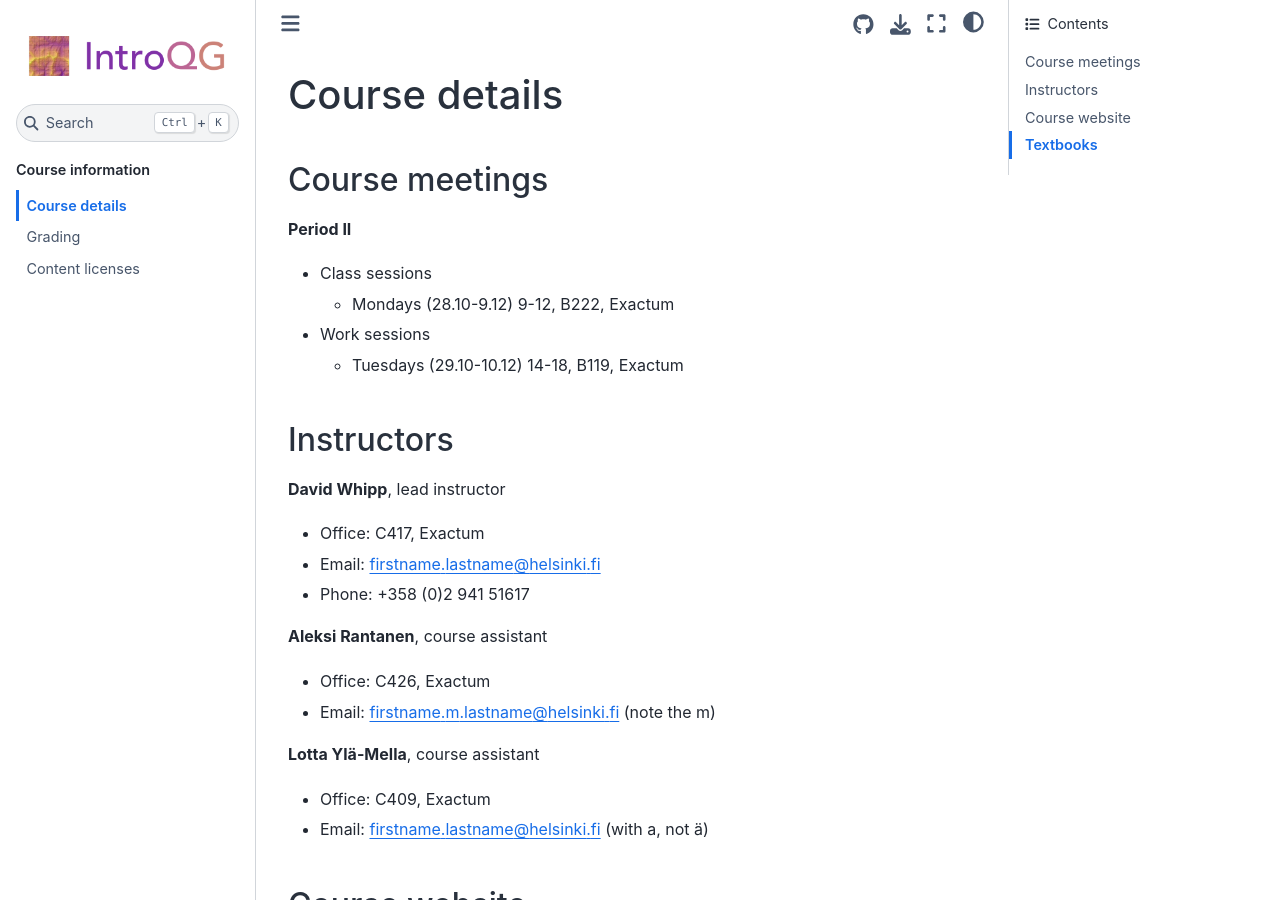
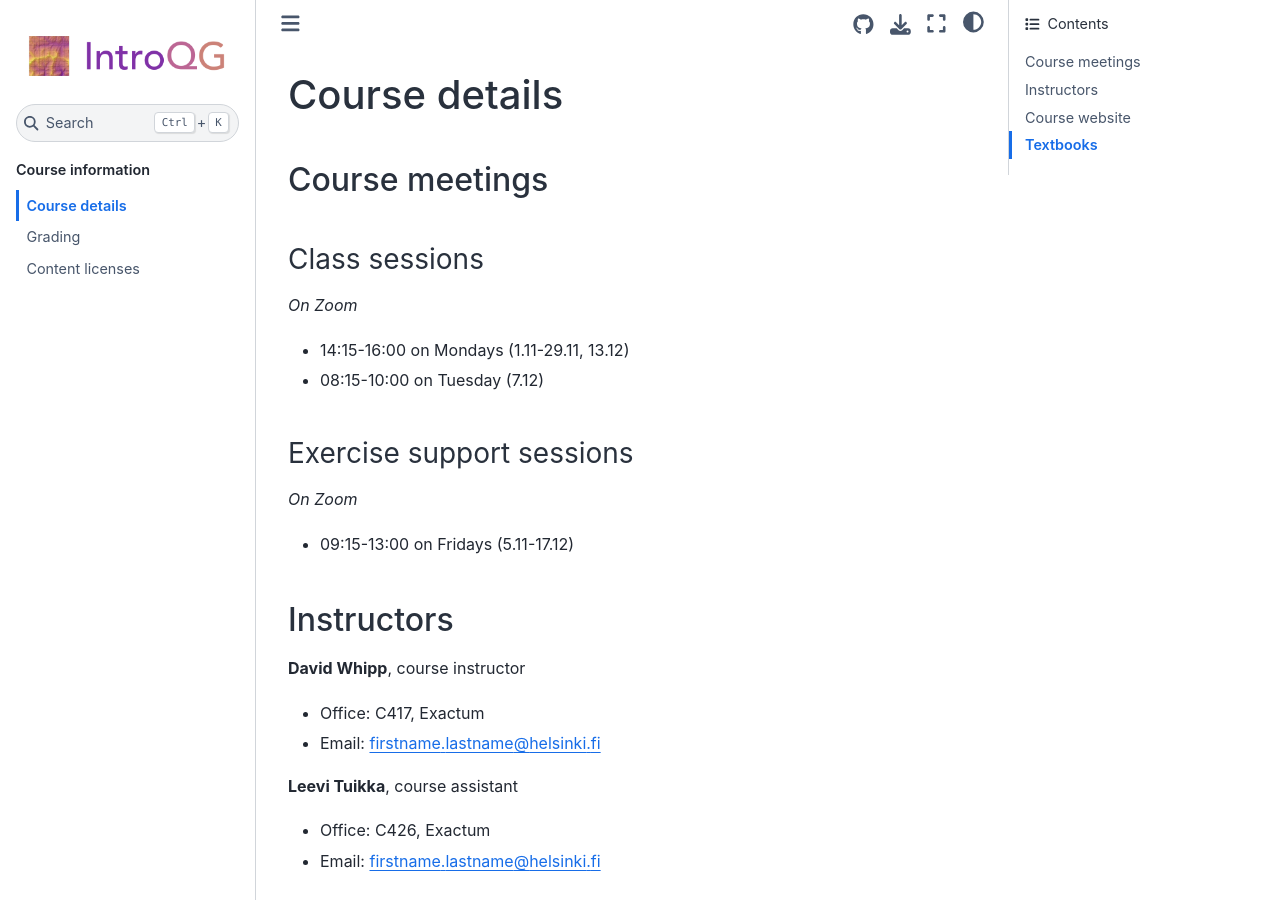
Before and after one commit to IntroQG/site, a Sphinx documentation site: the page built from source/general-info/course-details.rst, in a window 1280 px wide and 900 px high. Built offline with Sphinx 7.4.7 and the Sphinx Book theme 1.1.4, drawn with Linux system fonts in a browser that asks for light colours.

Commit message:
Update general course information

```diff
--- a/source/general-info/course-details.rst
+++ b/source/general-info/course-details.rst
@@ -4,34 +4,33 @@ Course details
 Course meetings
 ---------------
 
-**Period II**
+Class sessions
+~~~~~~~~~~~~~~
 
-- Class sessions
+*On Zoom*
 
-  - Mondays (28.10-9.12) 9-12, B222, Exactum
+- 14:15-16:00 on Mondays (1.11-29.11, 13.12)
+- 08:15-10:00 on Tuesday (7.12)
 
-- Work sessions
+Exercise support sessions
+~~~~~~~~~~~~~~~~~~~~~~~~~
 
-  - Tuesdays (29.10-10.12) 14-18, B119, Exactum
+*On Zoom*
+
+- 09:15-13:00 on Fridays (5.11-17.12)
 
 Instructors
 -----------
 
-**David Whipp**, lead instructor
+**David Whipp**, course instructor
 
 - Office: C417, Exactum
 - Email: firstname.lastname@helsinki.fi
-- Phone: +358 (0)2 941 51617
 
-**Aleksi Rantanen**, course assistant
+**Leevi Tuikka**, course assistant
 
 - Office: C426, Exactum
-- Email: firstname.m.lastname@helsinki.fi (note the m)
-
-**Lotta Ylä-Mella**, course assistant
-
-- Office: C409, Exactum
-- Email: firstname.lastname@helsinki.fi (with a, not ä)
+- Email: firstname.lastname@helsinki.fi
 
 Course website
 ---------------
```
